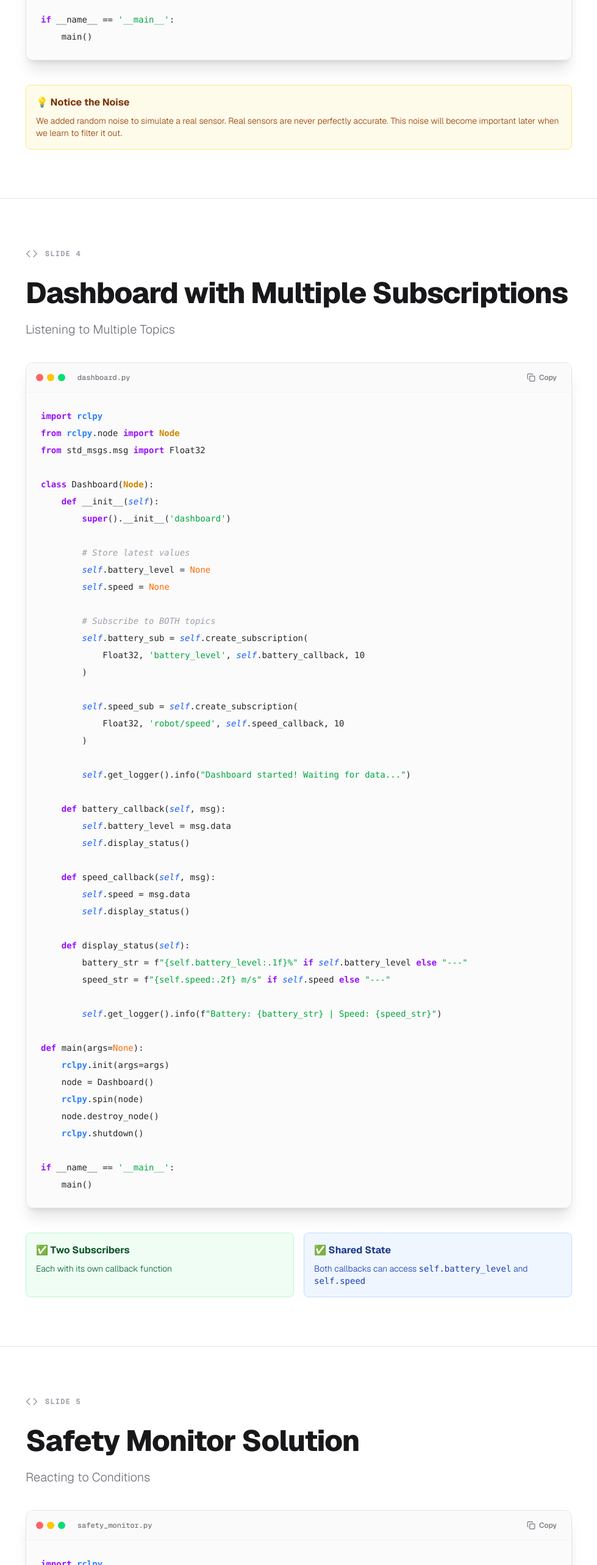
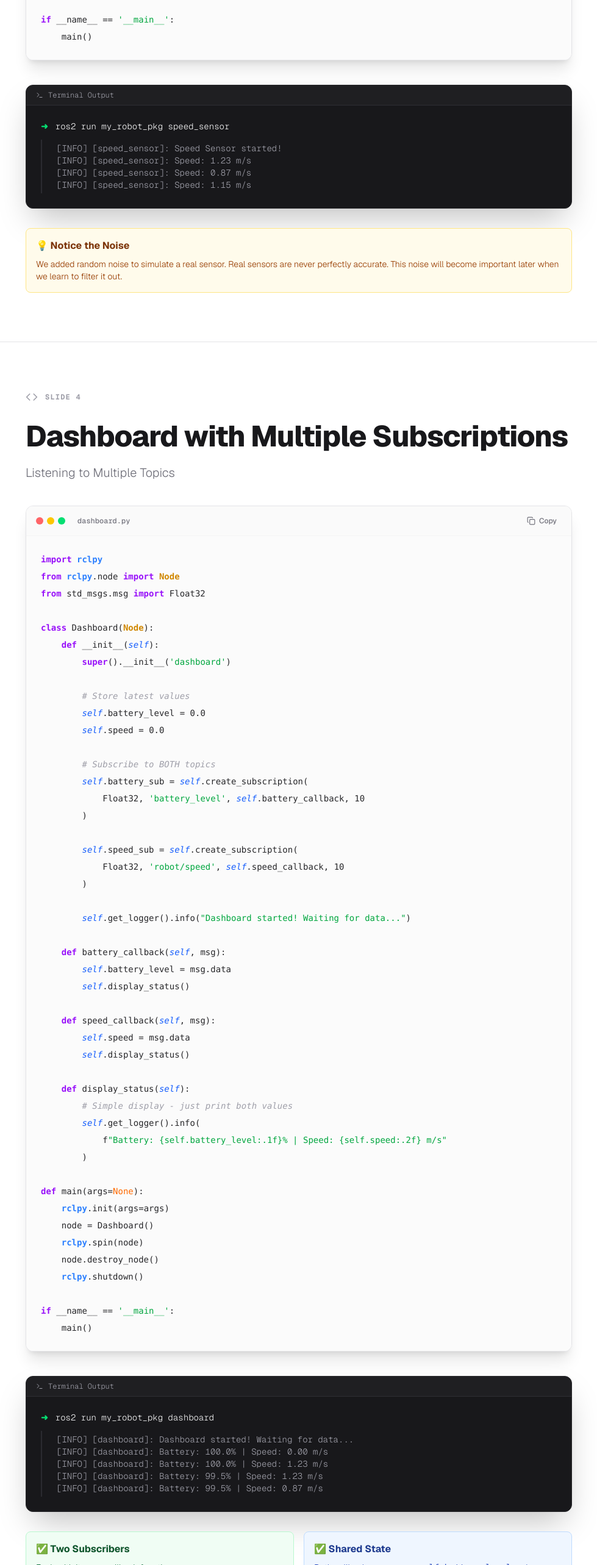
Before and after one commit to sadiqsaidu/ros_course, a Next.js app: page /lectures/3 in a window 1280 px wide. Shown: the part 2820-5386 px from the top of the page at 61% size, without its empty margins (294-1273 px from the left). Built offline with nearby package versions, Linux system fonts and the light colour scheme.

Commit message:
slide3 mods

```diff
--- a/src/app/lectures/3/page.tsx
+++ b/src/app/lectures/3/page.tsx
@@ -82,8 +82,8 @@ class Dashboard(Node):
         super().__init__('dashboard')
 
         # Store latest values
-        self.battery_level = None
-        self.speed = None
+        self.battery_level = 0.0
+        self.speed = 0.0
 
         # Subscribe to BOTH topics
         self.battery_sub = self.create_subscription(
@@ -105,10 +105,10 @@ class Dashboard(Node):
         self.display_status()
 
     def display_status(self):
-        battery_str = f"{self.battery_level:.1f}%" if self.battery_level else "---"
-        speed_str = f"{self.speed:.2f} m/s" if self.speed else "---"
-
-        self.get_logger().info(f"Battery: {battery_str} | Speed: {speed_str}")
+        # Simple display - just print both values
+        self.get_logger().info(
+            f"Battery: {self.battery_level:.1f}% | Speed: {self.speed:.2f} m/s"
+        )
 
 def main(args=None):
     rclpy.init(args=args)
@@ -314,52 +314,6 @@ def main(args=None):
 if __name__ == '__main__':
     main()`;
 
-  const performanceMonitorCode = `import rclpy
-from rclpy.node import Node
-from std_msgs.msg import Float32, String
-
-class PerformanceMonitor(Node):
-    def __init__(self):
-        super().__init__('performance_monitor')
-
-        self.battery = 100.0
-        self.speed = 0.0
-
-        # Subscribe to both
-        self.create_subscription(Float32, 'battery_level', self.battery_cb, 10)
-        self.create_subscription(Float32, 'robot/speed_filtered', self.speed_cb, 10)
-
-        # Publish alerts
-        self.alert_pub = self.create_publisher(String, 'robot/alerts', 10)
-
-        self.get_logger().info("Performance Monitor started!")
-
-    def battery_cb(self, msg):
-        self.battery = msg.data
-        self.check_performance()
-
-    def speed_cb(self, msg):
-        self.speed = msg.data
-        self.check_performance()
-
-    def check_performance(self):
-        # Alert if going fast with low battery
-        if self.speed > 1.5 and self.battery < 30:
-            alert = String()
-            alert.data = f"HIGH SPEED + LOW BATTERY: {self.speed:.2f}m/s @ {self.battery:.1f}%"
-            self.alert_pub.publish(alert)
-            self.get_logger().warn(alert.data)
-
-def main(args=None):
-    rclpy.init(args=args)
-    node = PerformanceMonitor()
-    rclpy.spin(node)
-    node.destroy_node()
-    rclpy.shutdown()
-
-if __name__ == '__main__':
-    main()`;
-
   return (
     <div className="bg-white min-h-screen font-sans selection:bg-zinc-200 selection:text-zinc-900">
 
@@ -450,6 +404,17 @@ if __name__ == '__main__':
             code={speedSensorCode}
           />
 
+          <div className="mt-6">
+            <TerminalBlock
+              command="ros2 run my_robot_pkg speed_sensor"
+              output={`[INFO] [speed_sensor]: Speed Sensor started!
+[INFO] [speed_sensor]: Speed: 1.23 m/s
+[INFO] [speed_sensor]: Speed: 0.87 m/s
+[INFO] [speed_sensor]: Speed: 1.15 m/s`}
+              title="Terminal Output"
+            />
+          </div>
+
           <div className="mt-6 p-4 bg-amber-50 border border-amber-200 rounded-lg">
             <h4 className="font-bold text-amber-900 mb-2">💡 Notice the Noise</h4>
             <p className="text-amber-800 text-sm">
@@ -464,6 +429,18 @@ if __name__ == '__main__':
             filename="dashboard.py"
             code={multiTopicDashboardCode}
           />
+
+          <div className="mt-6">
+            <TerminalBlock
+              command="ros2 run my_robot_pkg dashboard"
+              output={`[INFO] [dashboard]: Dashboard started! Waiting for data...
+[INFO] [dashboard]: Battery: 100.0% | Speed: 0.00 m/s
+[INFO] [dashboard]: Battery: 100.0% | Speed: 1.23 m/s
+[INFO] [dashboard]: Battery: 99.5% | Speed: 1.23 m/s
+[INFO] [dashboard]: Battery: 99.5% | Speed: 0.87 m/s`}
+              title="Terminal Output"
+            />
+          </div>
 
           <div className="mt-6 grid md:grid-cols-2 gap-4">
             <div className="p-4 bg-green-50 border border-green-200 rounded-lg">
@@ -483,6 +460,17 @@ if __name__ == '__main__':
             filename="safety_monitor.py"
             code={safetyMonitorCode}
           />
+
+          <div className="mt-6">
+            <TerminalBlock
+              command="ros2 run my_robot_pkg safety_monitor"
+              output={`[INFO] [safety_monitor]: Safety Monitor active!
+[WARN] [safety_monitor]: LOW BATTERY: 18.5%
+[WARN] [safety_monitor]: LOW BATTERY: 18.0%
+[WARN] [safety_monitor]: LOW BATTERY: 17.5%`}
+              title="Terminal Output (when battery drops below 20%)"
+            />
+          </div>
 
           <div className="mt-6 p-4 bg-blue-50 border border-blue-100 rounded-lg">
             <h4 className="font-bold text-blue-900 mb-2">🔍 Different Log Levels</h4>
@@ -542,7 +530,7 @@ if __name__ == '__main__':
           <div className="mb-8">
             <h3 className="text-xl font-bold text-zinc-900 mb-4">Look at Our Speed Sensor Output:</h3>
             <TerminalBlock
-              command="python3 speed_sensor.py"
+              command="ros2 run my_robot_pkg speed_sensor"
               output={`[INFO] [speed_sensor]: Speed: 1.23 m/s
 [INFO] [speed_sensor]: Speed: 0.87 m/s
 [INFO] [speed_sensor]: Speed: 1.15 m/s
@@ -776,18 +764,26 @@ if __name__ == '__main__':
 
           <div className="space-y-4 mb-8">
             <TerminalBlock
-              command="python3 speed_sensor.py"
-              output={`[INFO] [speed_sensor]: Speed: 1.23 m/s
+              command="ros2 run my_robot_pkg speed_sensor"
+              output={`[INFO] [speed_sensor]: Speed Sensor started!
+[INFO] [speed_sensor]: Speed: 1.23 m/s
 [INFO] [speed_sensor]: Speed: 0.87 m/s
-[INFO] [speed_sensor]: Speed: 1.15 m/s`}
+[INFO] [speed_sensor]: Speed: 1.15 m/s
+[INFO] [speed_sensor]: Speed: 0.72 m/s
+[INFO] [speed_sensor]: Speed: 1.28 m/s
+[INFO] [speed_sensor]: Speed: 0.95 m/s`}
               title="Terminal 1: Speed Sensor"
             />
 
             <TerminalBlock
-              command="python3 sensor_filter.py"
-              output={`[INFO] [sensor_filter]: Raw: 1.23 -> Filtered: 1.23
+              command="ros2 run my_robot_pkg sensor_filter"
+              output={`[INFO] [sensor_filter]: Sensor Filter started!
+[INFO] [sensor_filter]: Raw: 1.23 -> Filtered: 1.23
 [INFO] [sensor_filter]: Raw: 0.87 -> Filtered: 1.05
-[INFO] [sensor_filter]: Raw: 1.15 -> Filtered: 1.08`}
+[INFO] [sensor_filter]: Raw: 1.15 -> Filtered: 1.08
+[INFO] [sensor_filter]: Raw: 0.72 -> Filtered: 0.99
+[INFO] [sensor_filter]: Raw: 1.28 -> Filtered: 1.05
+[INFO] [sensor_filter]: Raw: 0.95 -> Filtered: 0.99`}
               title="Terminal 2: Filter"
             />
 
@@ -796,6 +792,8 @@ if __name__ == '__main__':
               output={`data: 1.05
 ---
 data: 1.08
+---
+data: 0.99
 ---`}
               title="Terminal 3: Verify Output"
             />
@@ -901,6 +899,18 @@ data: 1.08
             filename="status_aggregator.py"
             code={statusAggregatorCode}
           />
+
+          <div className="mt-6">
+            <TerminalBlock
+              command="ros2 run my_robot_pkg status_aggregator"
+              output={`[INFO] [status_aggregator]: Status Aggregator started!
+[INFO] [status_aggregator]: [OK] Battery: 85.0% | Speed: 1.02 m/s
+[INFO] [status_aggregator]: [OK] Battery: 84.5% | Speed: 0.98 m/s
+[INFO] [status_aggregator]: [WARNING] Battery: 45.0% | Speed: 1.05 m/s
+[INFO] [status_aggregator]: [CRITICAL] Battery: 18.0% | Speed: 0.95 m/s`}
+              title="Terminal Output"
+            />
+          </div>
         </LectureSlide>
 
         {/* Slide 17: Updated Dashboard */}
@@ -913,6 +923,18 @@ data: 1.08
             filename="dashboard_v2.py"
             code={updatedDashboardCode}
           />
+
+          <div className="mt-6">
+            <TerminalBlock
+              command="ros2 run my_robot_pkg dashboard"
+              output={`[INFO] [dashboard]: Dashboard v2 started!
+[INFO] [dashboard]: Raw: 1.23 | Filtered: 1.08
+[INFO] [dashboard]: Raw: 0.87 | Filtered: 1.02
+[INFO] [dashboard]: Status: [OK] Battery: 85.0% | Speed: 1.02 m/s
+[INFO] [dashboard]: Raw: 1.15 | Filtered: 0.99`}
+              title="Terminal Output"
+            />
+          </div>
 
           <div className="mt-6 p-4 bg-blue-50 border border-blue-100 rounded-lg">
             <h4 className="font-bold text-blue-900 mb-2">💡 Notice</h4>
@@ -1108,17 +1130,15 @@ min: 0.499s max: 0.501s`} />
               </ul>
             </div>
 
-            <div className="p-6 bg-amber-50 border border-amber-200 rounded-xl">
-              <h4 className="font-bold text-amber-900 mb-2">💡 Hint: Store Both Values</h4>
-              <p className="text-amber-800 text-sm">
-                Store battery and speed in class variables (like the aggregator). Check the condition in both callbacks, or use a timer.
-              </p>
+            <div className="p-6 bg-blue-50 border border-blue-100 rounded-xl">
+              <h4 className="font-bold text-blue-900 mb-2">🎯 Expected Output</h4>
+              <TerminalBlock
+                command="ros2 run my_robot_pkg performance_monitor"
+                output={`[INFO] [performance_monitor]: Performance Monitor started!
+[WARN] [performance_monitor]: HIGH SPEED + LOW BATTERY: 1.8m/s @ 25.0%`}
+                title="When conditions are met"
+              />
             </div>
-
-            <CodeBlock
-              filename="performance_monitor.py (starter)"
-              code={performanceMonitorCode}
-            />
           </div>
         </LectureSlide>
 
```
